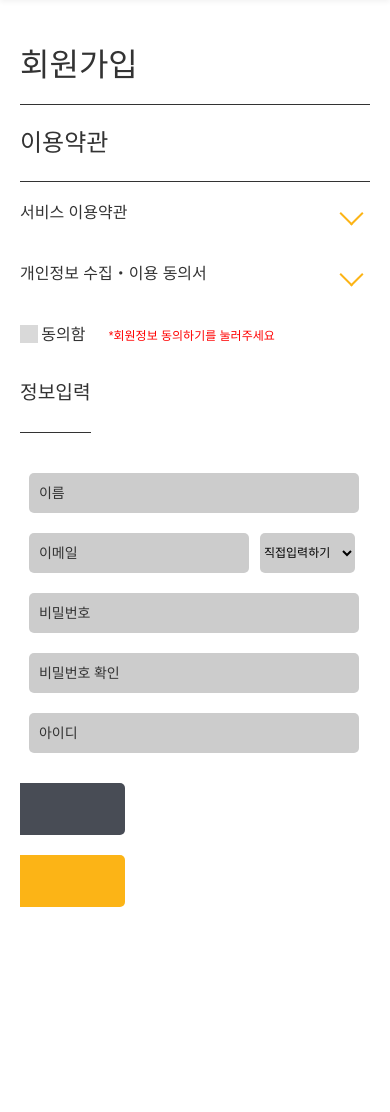
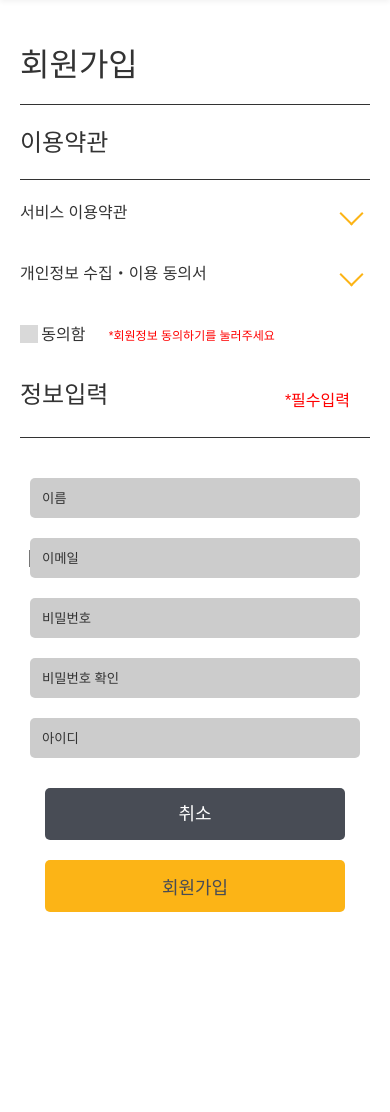
Before and after one commit to jiaeyamm33/Empress_Myeongseong, a PHP site: page /m_register.php in a window 390 px wide. Shown: the part 101-1213 px from the top of the page. Before the commit the page ends 1008 px from the top, so only its background shows below. Run offline with PHP 8.4, Linux system fonts and the light colour scheme; data that the repository does not hold is empty; some web fonts are replaced.

Commit message:
emart
++

```diff
--- a/css/m_member.css
+++ b/css/m_member.css
@@ -10,278 +10,6 @@ header .h_inner2{
 header .gnb a{
   color: #333!important;
 }
-h2{
-  display: none;
-}
-.join1>article{
-  width: 100%;
-}
-.join1{
-  width: 760px;
-  margin: 0 auto;
-  position: relative;
-  top: 150px;
-}
-.join1 .big1{
-  font-size: 32px;
-  margin-bottom: 50px;
-}
-.big1::after{
-  display: block;
-  content: "";
-  position: absolute;
-  width: 100%;
-  background: #333;
-  height: 1px;
-  top: 55px;
-}
-.join1 .txt1{
-  font-size: 24px;
-  margin-bottom: 50px;
-}
-article legend::after{
-  display: block;
-  content: "";
-  position: absolute;
-  width: 100%;
-  background: #333;
-  height: 1px;
-  top: 130px;
-}
-.ser_box{
-  top: 20px;
-  font-size: 13px;
-  display: none;
-  position: relative;
-}
-.ser_box::after{
-  border-bottom: 1px solid #333;
-  width: 100%;
-  position: absolute;
-  display: block;
-  content: "";
-  padding-bottom: 20px;
-}
-.join2 .txt2{
-  font-size: 16px;
-}
-.join2 > li{
-  margin-bottom: 45px;
-  position: relative;
-}
-.join2 > li:last-child{
-  margin-bottom: 40px;
-}
-
-.ser_box p:first-child{
-  font-size: 15px;
-  font-weight: bold;
-}
-.ser_box p:nth-child(2){
-  font-weight: bold;
-}
-.join2 .arrow{
-  position: absolute;
-  display: inline-block;
-  width: 15px;
-  height: 15px;
-  border: 2px solid #FCB416;
-  border-left: none;
-  border-top:none;
-  top: 0px;
-  right: 3%;
-  cursor: pointer;
-}
-.join2 .arrow2{
-  position: absolute;
-  display: inline-block;
-  width: 15px;
-  height: 15px;
-  border: 2px solid #FCB416;
-  border-left: none;
-  border-top:none;
-  top: 0px;
-  right: 3%;
-  cursor: pointer;
-}
-.a_on{
-  transform: rotate(45deg);
-}
-.a_off{
-  transform: rotate(-135deg) translateX(-5px) translateY(-5px);
-}
-label[for="cb2"]{
-  font-size: 16px;
-}
-.join3{
-  position: relative;
-  font-size: 16px;
-}
-.join3 .txt3{
-  padding-top: 40px;
-  font-size: 1.2rem;
-  margin-bottom: 50px;
-  position: relative;
-}
-.join3 .txt3 span{
-  font-size: 16px;
-  color: #FF0000;
-  position: absolute;
-  margin-top: 10px;
-  right: 20px;
-}
-.join3 .txt3::after{
-  display: block;
-  content: "";
-  position: relative;
-  width: 100%;
-  height: 1px;
-  top: 30px;
-}
-.join3 p{
-  line-height: 40px;
-  margin-top: 20px;
-}
-.join3 p input{
-  width: 350px;
-  height: 40px;
-  background: #cccccc;
-  border: none;
-  border-radius: 5px;
-  position: absolute;
-  left: 100px;
-  text-indent: 10px;
-}
-.join3 p input::placeholder{
-  color: #333;
-  font-family: 'Pretendard';
-}
-input[class="email"]+select{
-  width: 130px;
-  height: 40px;
-  background: #cccccc;
-  border: none;
-  border-radius: 5px;
-  position: relative;
-  left: 500px;
-  font-family: 'Pretendard';
-}
-.btn_box{
-  padding-top: 30px;
-  text-align: center;
-  display: flex;
-  margin: 0 auto;
-  justify-content: center;
-  flex-direction: column;
-  align-items: center;
-  margin-bottom: 200px;
-}
-.btn_box input{
-  width: 300px;
-  height: 52px;
-  background: #FCB416;
-  border: none;
-  font-size: 18px;
-  color: #484C55;
-  border-radius: 5px;
-  font-family: 'Pretendard';
-}
-.btn_box span a{
-  display: block;
-  background: #484C55;
-  color: #fff;
-  width: 300px;
-  height: 52px;
-  font-size: 18px;
-  border-radius: 5px;
-  line-height: 52px;
-  margin-bottom:20px ;
-}
-input[id="cb1"] + label, input[id="cb2"] + label{
-	display: inline-block;
-	width: 18px;
-	height: 18px;
-	cursor: pointer;
-  background: #D9D9D9;
-  position: relative;
-  top: 3px;
-}
-input[id="cb1"]:checked + label::after, input[id="cb2"]:checked + label::after{
-  position: absolute;
-  left: 0;
-  width: 18px;
-  height: 18px;
-  border: 2px solid #FCB416;
-  color: #FCB416;
-  font-size: 16px;
-  text-align: center;
-  content: '✓';
-  box-sizing: border-box;
-  background: #fff;
-  cursor: pointer;
-  top: 0px;
-}
-input[id="cb1"], input[id="cb2"]{
-	display: none;
-}
-.agree{
-  color: #FF0000;
-  margin-left: 20px;
-}
-
-@media screen and (max-width:767px) {
-  /* 모바일 회원가입 */
-  .join1 {
-    width: 350px;
-    margin: 0 auto;
-    overflow: hidden;
-  }
-  .join1 fieldset:first-of-type{
-    position: relative;
-    left: 0px;
-  }
-  .join1 .txt1{
-    margin-left: 0px;
-  }
-  .join3 .txt3 span{
-    right: 430px;
-  }
-  .join1 article legend:nth-of-type(2):after{
-    top: 50px;
-  }
-  .join3 p input{
-    width: 330px;
-    height: 40px;
-    background: #cccccc;
-    border: none;
-    border-radius: 5px;
-    position: relative;
-    font-size: 14px;
-    text-indent: 8px;
-    margin-right: 5px;
-    left: 0;
-  }
-  input[class="email"]{
-    width: 220px !important;
-  }
-  input[class="email"]+select{
-    width: 95px;
-    height: 40px;
-    background: #cccccc;
-    border: none;
-    border-radius: 5px;
-    position: absolute;
-    left: 240px;
-    font-size: 12px;
-  }
-  .btn_box{
-    width: 300px;
-    position: relative;
-    left: -220px;
-}
-
-}
-
 /* 로그인 */
 .login1 {
   width: 760px;
@@ -397,10 +125,10 @@ input[id="cb1"], input[id="cb2"]{
   margin: 0 auto;
   text-align: center;
   position: relative;
-  top: 420px;
+  top: 360px;
 }
 .come::after{
-  width: 480px;
+  width: 320px;
   position: relative;
   height: 2px;
   display: block;
@@ -412,11 +140,12 @@ input[id="cb1"], input[id="cb2"]{
 .login_win{
   width: 320px;
   position: relative;
-  top: 290px;
+  top: 210px;
   margin: 0 auto;
   font-size: 14px;
   text-align: left;
   vertical-align: baseline;
+  height: 400px;
 }
 .login_win p{
   margin-bottom: 10px;
@@ -438,7 +167,7 @@ input[id="cb1"], input[id="cb2"]{
   display: flex;
 }
 .btn_01 a{
-  width: 150px;
+  width: 180px;
   height: 32px;
   border: 1px solid #FCB416;
   display: inline;
@@ -455,18 +184,18 @@ input[id="cb1"], input[id="cb2"]{
   display: block;
   margin: 0 auto;
   position: relative;
-  top: 180px;
+  top: 130px;
 }
 .name{
   position: relative;
-  top: 200px;
+  top: 140px;
   margin: 0 auto;
   display: block;
   font-size: 32px;
   text-align: center;
 }
 /* 모바일 로그인 */
-@media screen and (max-width:767px) {
+@media (max-width:767px) {
   .login1 {
       height: 800px;
       width: 350px;
@@ -478,29 +207,242 @@ input[id="cb1"], input[id="cb2"]{
       position: relative;
       top: -100px;
   }
-  .txt1{
+  .login1 .txt1{
     margin-left: 20px;
   }
-  input[type=text],input[type=password]{
+  .login1 input[type=text],.login1 input[type=password]{
     width: 300px;
     height: 42px;
     left: 20px;
     position: relative;
   }
-  #btn1{
+  .login1 #btn1{
     left: 20px;
     position: relative;
   }
-  .log_art1{
+  .login1 .log_art1{
     width: 100%;
   }
-  .log_art2{
+  .login1 .log_art2{
     width: 320px;
   }
-  .log_art2 img{
+  .login1 .log_art2 img{
     width: 100%;
     text-align: center;
     display: block;
   }
 
 }
+.join1{
+  width: 350px!important;
+  position: relative;
+  top: 150px;
+  left: 50%;
+  transform: translateX(-50%);
+  overflow-x: hidden;
+}
+.join1 h2{
+  display: none;
+}
+.join1>article{
+  width: 350px;
+}
+.join1 .txt1{
+  margin-left: 0px!important;
+  width: 350px!important;
+  font-size: 24px;
+  margin-bottom: 50px;
+}
+.join1 .big1{
+  font-size: 32px;
+  margin-bottom: 50px;
+}
+.big1::after{
+  display: block;
+  content: "";
+  position: absolute;
+  width: 350px;
+  background: #333;
+  height: 1px;
+  top: 55px;
+}
+article legend::after{
+  display: block;
+  content: "";
+  position: absolute;
+  width: 350px;
+  background: #333;
+  height: 1px;
+  top: 130px;
+}
+.ser_box{
+  top: 20px;
+  font-size: 13px;
+  display: none;
+  position: relative;
+}
+.ser_box::after{
+  border-bottom: 1px solid #333;
+  width: 350px;
+  position: absolute;
+  display: block;
+  content: "";
+  padding-bottom: 20px;
+}
+.join2 .txt2{
+  font-size: 16px;
+}
+.join2 > li{
+  margin-bottom: 45px;
+  position: relative;
+}
+.join2 > li:last-child{
+  margin-bottom: 40px;
+}
+
+.ser_box p:first-child{
+  font-size: 15px;
+  font-weight: bold;
+}
+.ser_box p:nth-child(2){
+  font-weight: bold;
+}
+.join2 .arrow{
+  position: absolute;
+  display: inline-block;
+  width: 15px;
+  height: 15px;
+  border: 2px solid #FCB416;
+  border-left: none;
+  border-top:none;
+  top: 0px;
+  right: 3%;
+  cursor: pointer;
+}
+.join2 .arrow2{
+  position: absolute;
+  display: inline-block;
+  width: 15px;
+  height: 15px;
+  border: 2px solid #FCB416;
+  border-left: none;
+  border-top:none;
+  top: 0px;
+  right: 3%;
+  cursor: pointer;
+}
+.a_on{
+  transform: rotate(45deg);
+}
+.a_off{
+  transform: rotate(-135deg) translateX(-5px) translateY(-5px);
+}
+label[for="cb2"]{
+  font-size: 16px;
+}
+.join3{
+  position: relative;
+  font-size: 16px;
+  width: 330px
+}
+.join3 .txt3{
+  padding-top: 40px;
+  font-size: 24px;
+  margin-bottom: 50px;
+  position: relative;
+}
+.join3 .txt3 span{
+  font-size: 16px;
+  color: #FF0000;
+  position: absolute;
+  margin-top: 10px;
+  right: 20px;
+}
+.join3 .txt3::after{
+  display: block;
+  content: "";
+  position: relative;
+  width: 350px;
+  height: 1px;
+  top: 30px;
+}
+.join3 p{
+  line-height: 40px;
+  margin-top: 20px;
+}
+.join3 p input{
+  width: 330px;
+  height: 40px;
+  background: #cccccc;
+  border: none;
+  border-radius: 5px;
+  position: absolute;
+  text-indent: 10px;
+  left: 10px;
+}
+.join3 p input::placeholder{
+  color: #333;
+  font-family: 'Pretendard';
+}
+.btn_box{
+  padding-top: 30px;
+  text-align: center;
+  display: flex;
+  margin: 0 auto;
+  justify-content: center;
+  flex-direction: column;
+  align-items: center;
+  margin-bottom: 200px;
+}
+.btn_box input{
+  width: 300px;
+  height: 52px;
+  background: #FCB416;
+  border: none;
+  font-size: 18px;
+  color: #484C55;
+  border-radius: 5px;
+  font-family: 'Pretendard';
+}
+.btn_box span a{
+  display: block;
+  background: #484C55;
+  color: #fff;
+  width: 300px;
+  height: 52px;
+  font-size: 18px;
+  border-radius: 5px;
+  line-height: 52px;
+  margin-bottom:20px ;
+}
+input[id="cb1"] + label, input[id="cb2"] + label{
+	display: inline-block;
+	width: 18px;
+	height: 18px;
+	cursor: pointer;
+  background: #D9D9D9;
+  position: relative;
+  top: 3px;
+}
+input[id="cb1"]:checked + label::after, input[id="cb2"]:checked + label::after{
+  position: absolute;
+  left: 0;
+  width: 18px;
+  height: 18px;
+  border: 2px solid #FCB416;
+  color: #FCB416;
+  font-size: 16px;
+  text-align: center;
+  content: '✓';
+  box-sizing: border-box;
+  background: #fff;
+  cursor: pointer;
+  top: 0px;
+}
+input[id="cb1"], input[id="cb2"]{
+	display: none;
+}
+.agree{
+  color: #FF0000;
+  margin-left: 20px;
+}
```
Also changed, not shown: css/member.css (+16 -3 lines).
